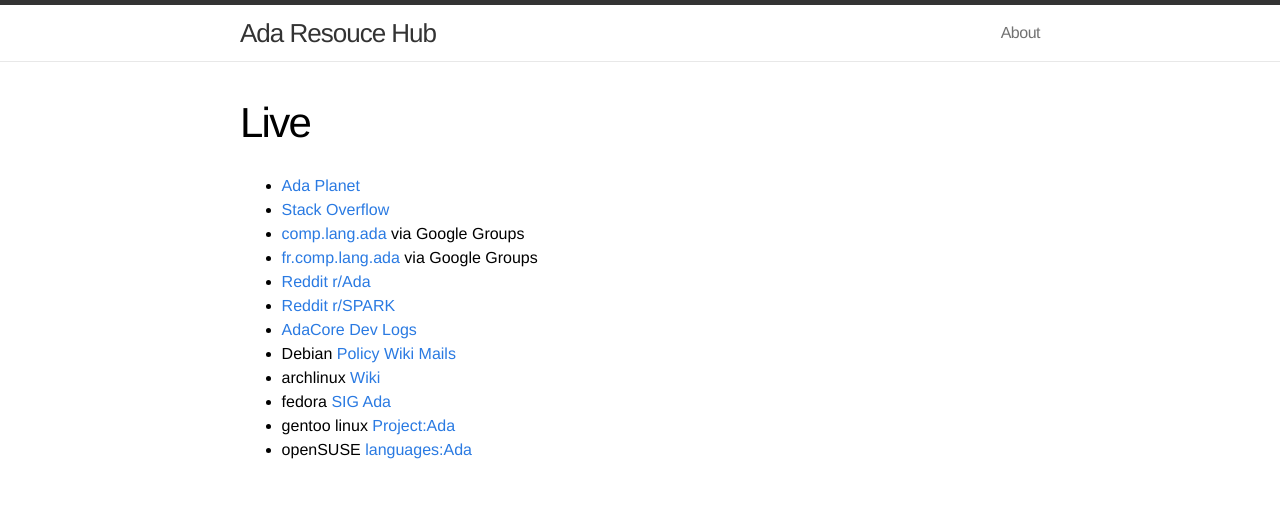
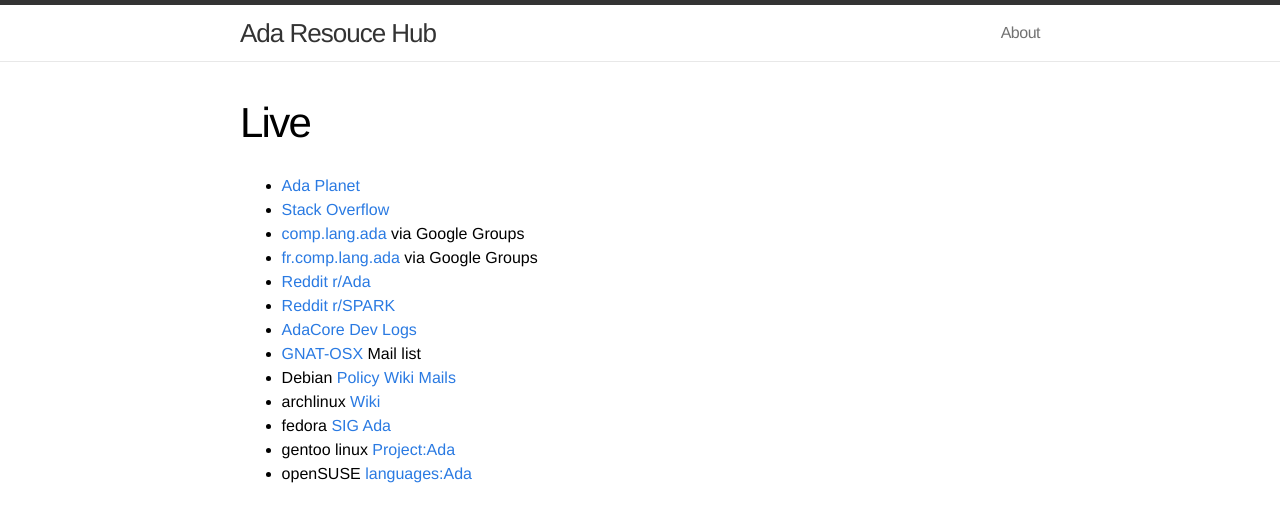
Before and after one commit to quornings/quornings.github.io, a Jekyll site: the page built from ada/live.md, in a window 1280 px wide. Shown: the top 522 px of the page. Built offline with Jekyll 4.4.1, drawn with Linux system fonts in a browser that asks for light colours.

Commit message:
Add GNAT-OSX mail list

```diff
--- a/ada/live.md
+++ b/ada/live.md
@@ -10,6 +10,7 @@ title: Live
 - [Reddit r/Ada](https://www.reddit.com/r/ada/)
 - [Reddit r/SPARK](https://www.reddit.com/r/spark/)
 - [AdaCore Dev Logs](https://www.adacore.com/devlog)
+- [GNAT-OSX](https://hermes.gwu.edu/cgi-bin/wa?A0=GNAT-OSX) Mail list
 - Debian [Policy](https://people.debian.org/~lbrenta/debian-ada-policy.html) [Wiki](https://wiki.debian.org/Ada) [Mails](https://lists.debian.org/debian-ada/)
 - archlinux [Wiki](https://wiki.archlinux.org/title/Ada)
 - fedora [SIG Ada](https://fedoraproject.org/wiki/SIGs/Ada?rd=Ada#Ada_Special_Interest_Group)
```
